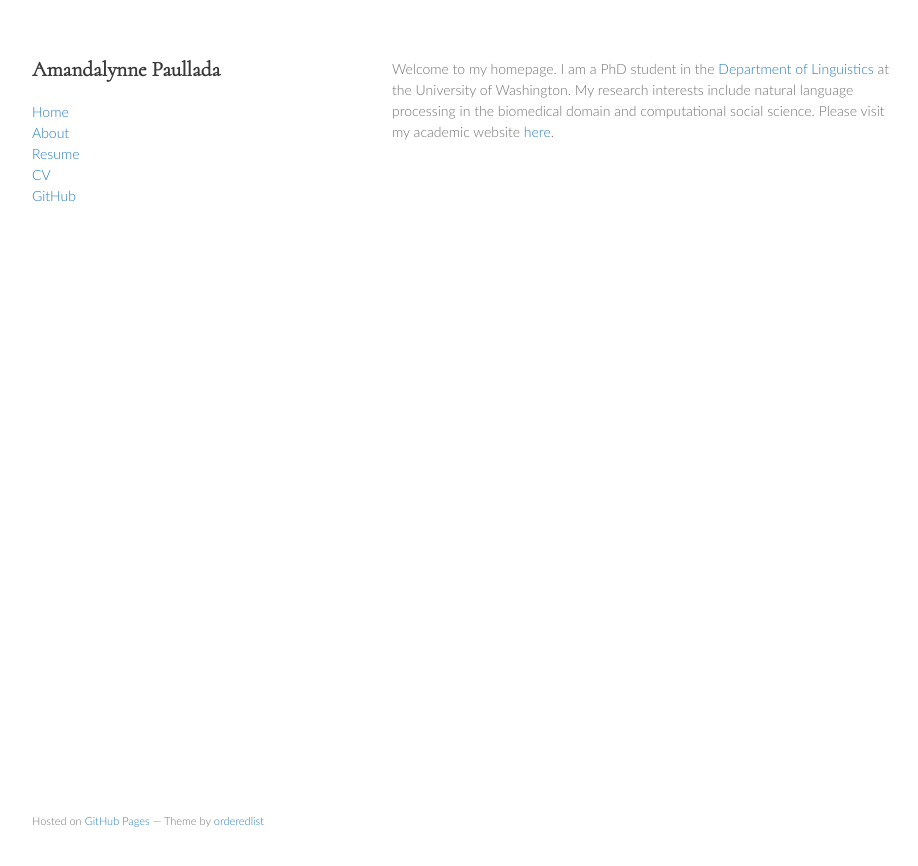
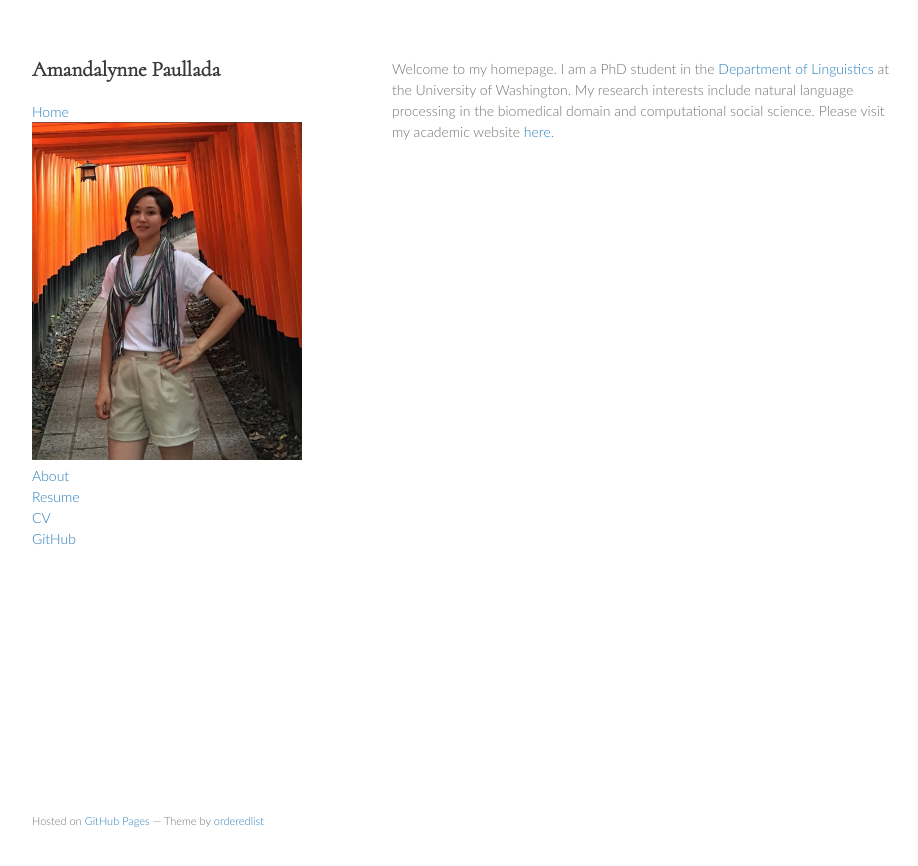
Before and after one commit to amandalynne/amandalynne.github.io, a Jekyll site: the page built from index.md, in a window 1280 px wide. Shown: the top 866 px of the page, without its empty margins (178-1096 px from the left). Built offline with Jekyll 4.4.1, drawn with Linux system fonts in a browser that asks for light colours; our own code applies the rules of GitHub Pages for plain Markdown files.

Commit message:
attempt at adding a photo to main layout

```diff
--- a/_layouts/default.html
+++ b/_layouts/default.html
@@ -18,6 +18,7 @@
         <a href="{{ site.github.url }}"> <h2>{{ site.title | default: site.github.repository_name }}</h2> </a>
         <!-- <p>{{ site.description | default: site.github.project_tagline }}</p> -->
         <a href="{{ site.github.url }}">Home</a><br>
+        <img src="/assets/pics/fushimi_inari.jpg">
 	<a href="/about">About</a><br>
 	<a href="/docs/Paullada_Resume_2017.pdf">Resume</a><br>
 	<a href="/docs/paullada_cv.pdf">CV</a><br>
```
Also changed, not shown: assets/pics/fushimi_inari.jpg (added).
